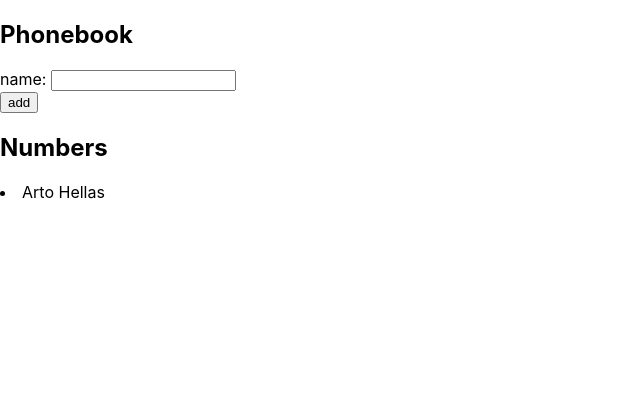
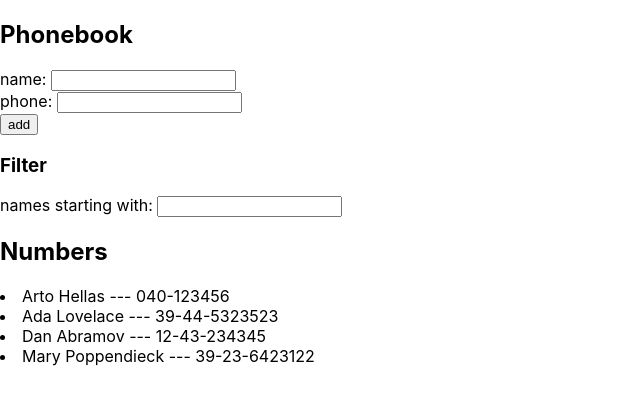
Before and after one commit to ekrem-c/full-stack-open-2021, a React (Create React App) app in the folder part2/phonebook/: page / in a window 1280 px wide. Shown: the top 404 px of the page, without its empty margins (0-640 px from the left). Built offline with nearby package versions, Linux system fonts and the light colour scheme.

Commit message:
finished exercise 2.9 filter function. Exercise 10 will be skipped

```diff
--- a/part2/phonebook/src/App.js
+++ b/part2/phonebook/src/App.js
@@ -4,26 +4,42 @@
 const App = () => {
 
   const [persons, setPersons] = useState([
-    { name: 'Arto Hellas'}
+    { name: 'Arto Hellas', phone: '040-123456', id: 1 },
+    { name: 'Ada Lovelace', phone: '39-44-5323523', id: 2 },
+    { name: 'Dan Abramov', phone: '12-43-234345', id: 3 },
+    { name: 'Mary Poppendieck', phone: '39-23-6423122', id: 4 }
+
   ]);
   const [newName, setNewName] = useState('');
+  const [newPhone, setNewPhone] = useState('');
+  const [filter, setFilter] = useState('');
 
   const handleNameChange = (event) => {
     setNewName(event.target.value);
   }
 
+  const handlePhoneChange = (event) => {
+    setNewPhone(event.target.value);
+  }
+
+  const handleFilterChange = (event) => {
+    setFilter(event.target.value);
+  }
+
   const addPerson = (event) => {
     event.preventDefault();
     const personObject = {
-      name: newName
+      name: newName,
+      phone: newPhone
     }
 
+    setNewName('');
+    setNewPhone('');
     if (persons.filter(person => person.name === personObject.name).length > 0) {
       alert(`${personObject.name} is already added to phonebook`);
       return;
     }
     setPersons(persons.concat(personObject));
-    setNewName('');
   }
 
 
@@ -35,11 +51,18 @@
           name: <input value={newName} onChange={handleNameChange}/>
         </div>
         <div>
+          phone: <input value={newPhone} onChange={handlePhoneChange}/>
+        </div>
+        <div>
           <button onClick={addPerson} type="submit">add</button>
         </div>
       </form>
+      <h3>Filter</h3>
+      <div>
+          names starting with: <input value={filter} onChange={handleFilterChange}/>
+        </div>
       <h2>Numbers</h2>
-      <Content persons={persons}/>
+      <Content persons={persons} filter={filter}/>
     </div>
   );
 }
--- a/part2/phonebook/src/components/Content.js
+++ b/part2/phonebook/src/components/Content.js
@@ -2,15 +2,16 @@
 
 const Person = ({ person }) => {
   return (
-    <li>{person.name}</li>
+    <li>{person.name} --- {person.phone}</li>
   )
 }
 
 const Content = (props) => {
   const numbers = props.persons;
+  const filter = props.filter;
   return (
     <>
-      {numbers.map(number =>
+      {numbers.filter(number => number.name.toLowerCase().startsWith(filter.toLowerCase())).map(number =>
         <Person key={number.name} person={number}/>)}
     </>
   );
```
